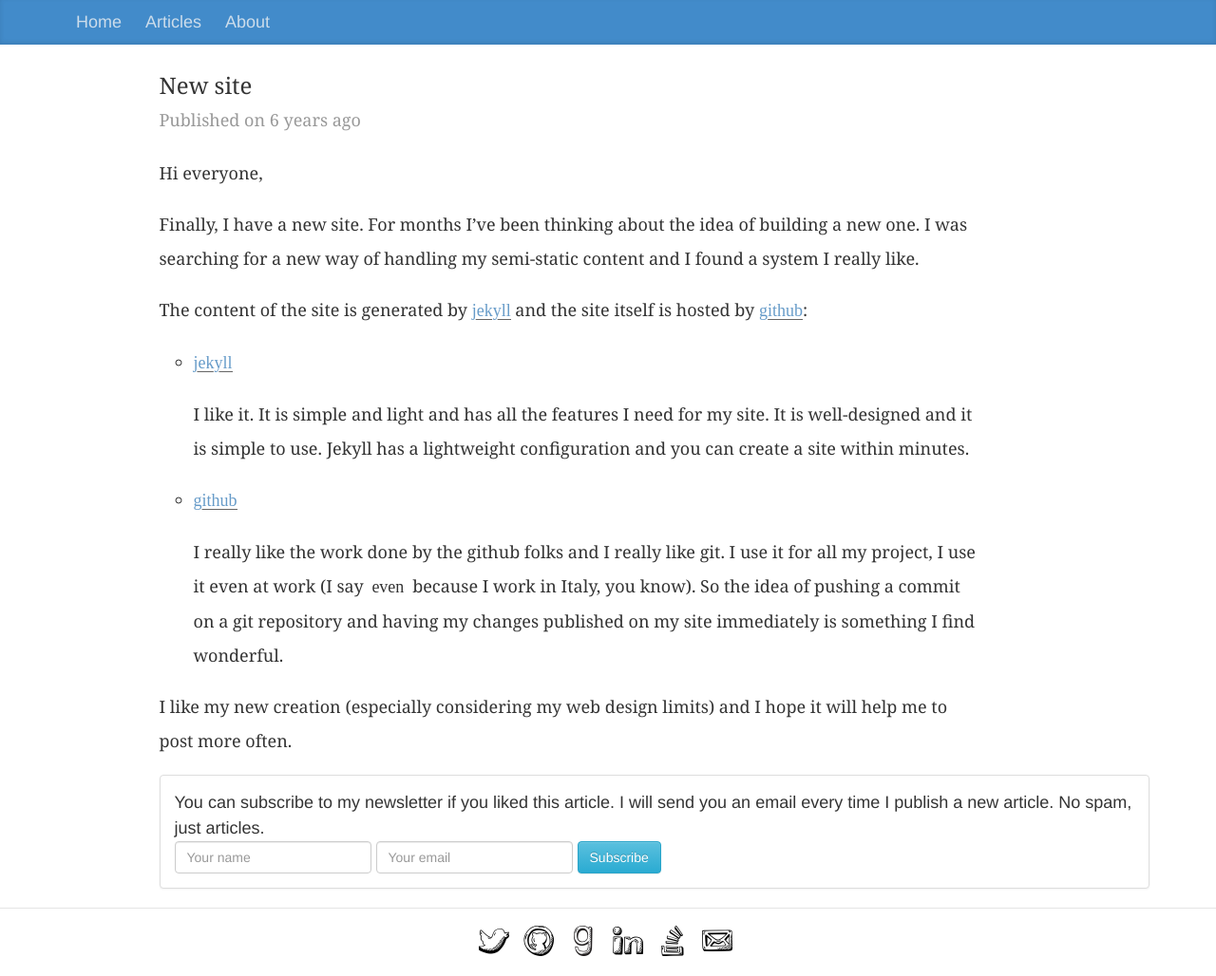
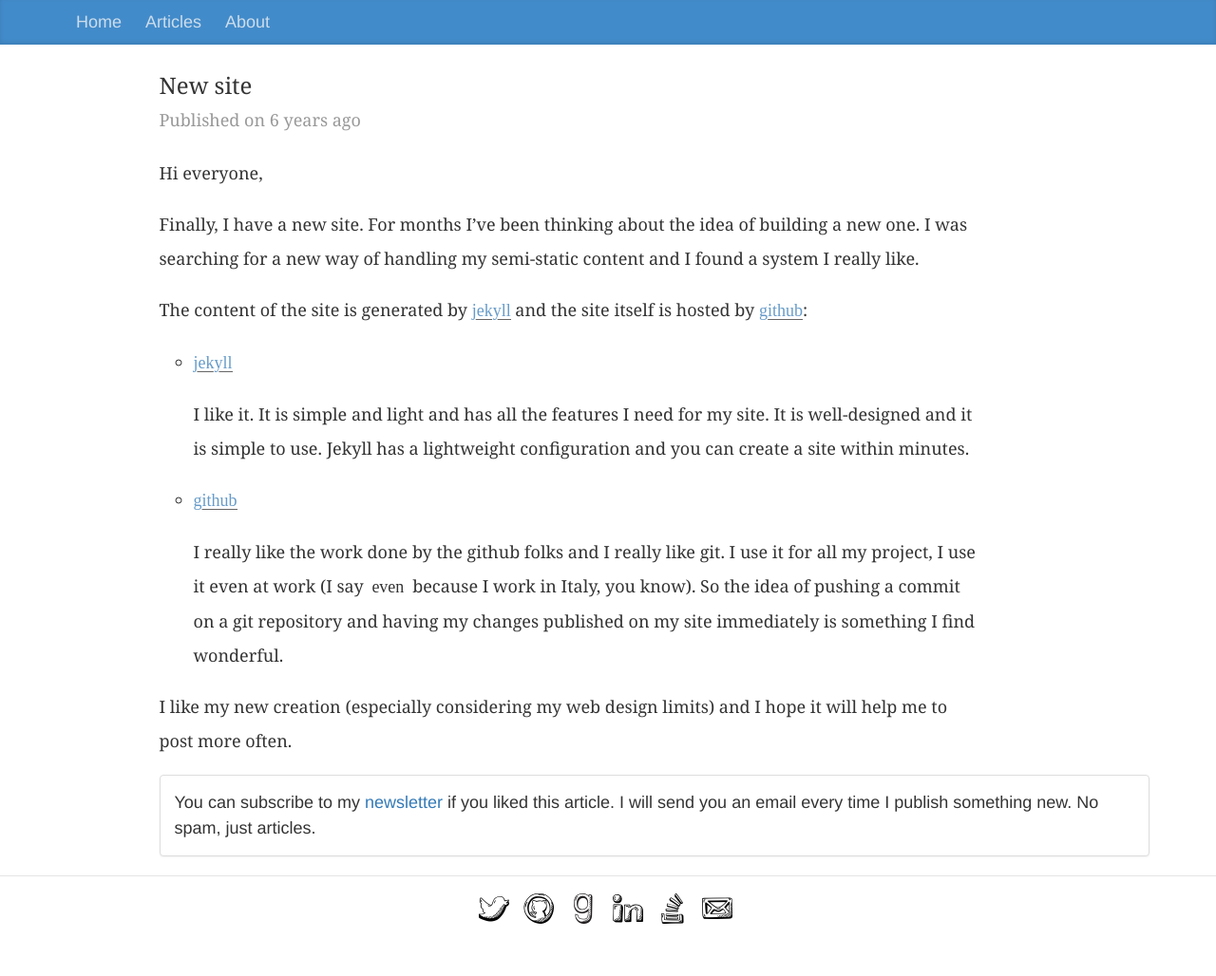
Before and after one commit to lucapette/lucapette.github.com, a Jekyll site: the page built from _posts/2011-01-24-new-site.markdown, in a window 1280 px wide. Shown: the whole page at 95% size. Built offline with Jekyll 4.4.1, drawn with Linux system fonts in a browser that asks for light colours; nearby versions of some CDN libraries; after the commit the page ends 994 px from its top, so only the background shows below that.

```diff
--- a/_layouts/articles.html
+++ b/_layouts/articles.html
@@ -25,22 +25,11 @@
             <div class="panel panel-default">
               <div class="panel-body">
                 <p>
-                You can subscribe to my newsletter if you liked this article. I will send you an email
-                every time I publish a new article. No spam, just articles.
+                You can subscribe to my <a
+                  href="https://tinyletter.com/lucapette">newsletter</a> if
+                you liked this article. I will send you an email every time I
+                publish something new. No spam, just articles.
                 </p>
-                <form
-                  action="https://minutemailer.com/subscribe/da9e59d103f156c5841a168335b66c0e"
-                  method="post" class="form-inline">
-                  <div class="form-group">
-                    <input type="text" class="form-control" name="name" placeholder="Your name">
-                  </div>
-                  <div class="form-group">
-                    <input type="email" class="form-control" name="email" placeholder="Your email">
-                  </div>
-                  <div class="form-group">
-                    <button type="submit" class="btn btn-info">Subscribe</button>
-                  </div>
-                </form>
               </div>
             </div>
           </div>
--- a/index.html
+++ b/index.html
@@ -16,7 +16,7 @@ keywords: lucapette
     href="/articles.html">articles</a> page presents my writing by category.
   </p>
   <p>
-  You can subscribe to my <a href="/newsletter.html">newsletter</a>, I will
+  You can subscribe to my <a href="https://tinyletter.com/lucapette">newsletter</a>, I will
   send you an email every time I publish a new article.
   Recently, I wrote:
   <ul>
```
Also changed, not shown: newsletter.html (deleted, +0 -28 lines).
